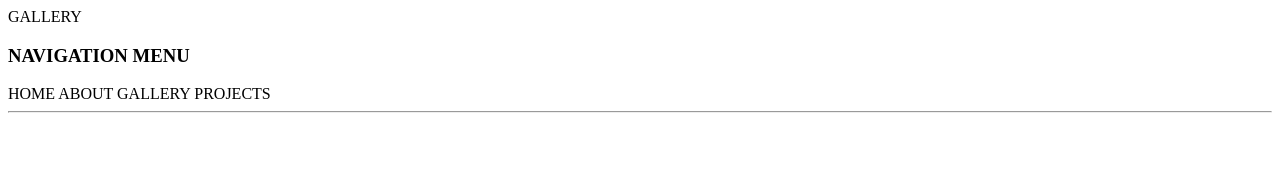
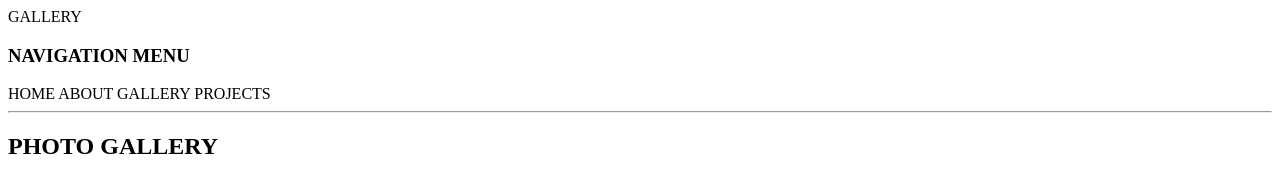
Before and after one commit to Akshaya-mukundha/akshaya, a plain HTML site: page gallery.html in a window 1280 px wide. Drawn offline with Linux system fonts and the light colour scheme.

Commit message:
Update gallery.html

```diff
--- a/gallery.html
+++ b/gallery.html
@@ -12,6 +12,7 @@
       <a herf="gallery.html"> GALLERY </a>
       <a herf="projects.html"> PROJECTS </a>
       <hr>
+      <h2> PHOTO GALLERY </h2>
 
 
     </body>
```
